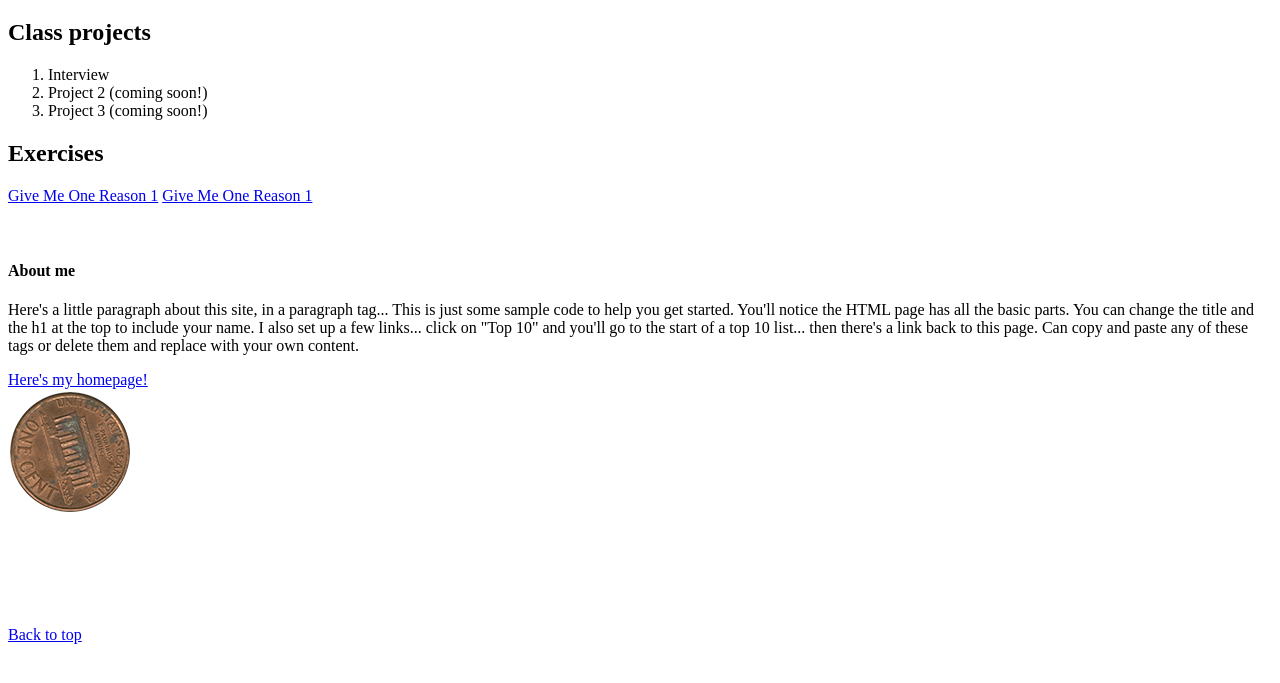
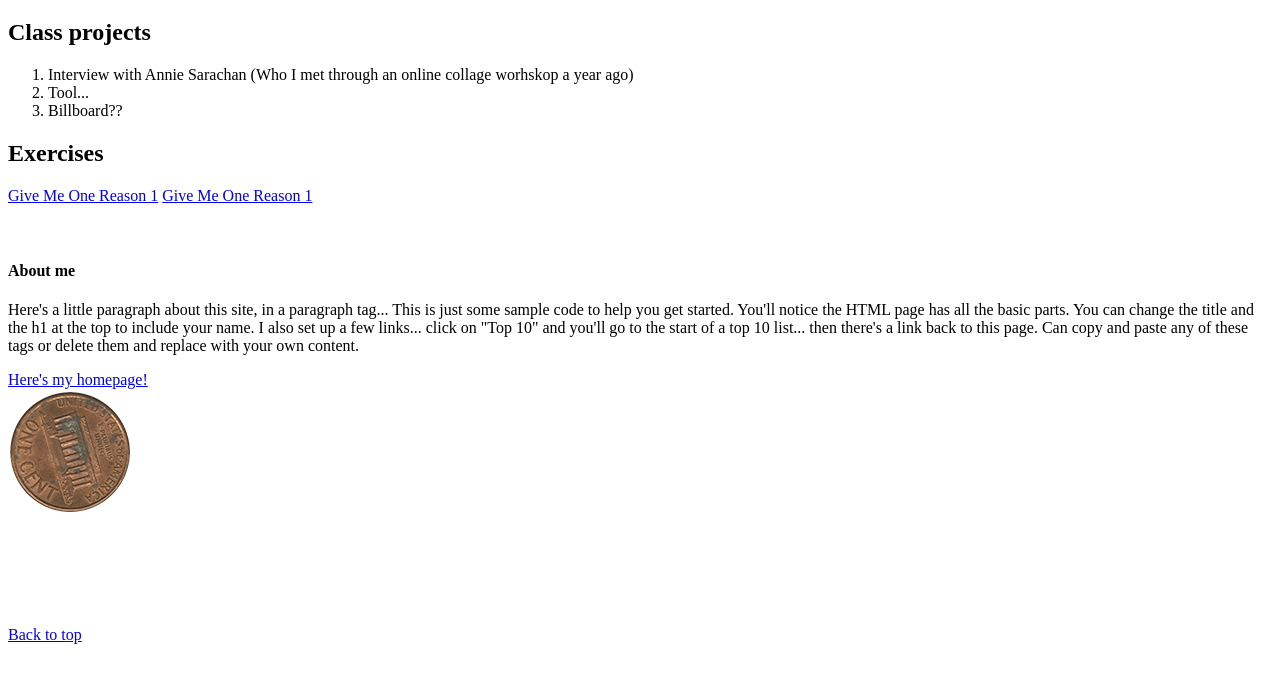
Before and after one commit to mmb235/Interactive-2022, a plain HTML site: page index.html in a window 1280 px wide. Shown: the part 61-744 px from the top of the page. Drawn offline with Linux system fonts and the light colour scheme.

Commit message:
new info

```diff
--- a/index.html
+++ b/index.html
@@ -11,13 +11,14 @@
     <h2>Class projects</h2>
     <ol>
       <li>
-        Interview
+        Interview with Annie Sarachan
+        (Who I met through an online collage worhskop a year ago)
       </li>
       <li>
-        Project 2 (coming soon!)
+        Tool...
       </li>
       <li>
-        Project 3 (coming soon!)
+       Billboard??
       </li>
     </ol>
     <h2>Exercises</h2>
```
Also changed, not shown: GiveMeOneReason2_MerrittBarnwell.html (+1 -1 lines), GivemeOneReason1_MerrittBarnwell.html (+1 -1 lines).
